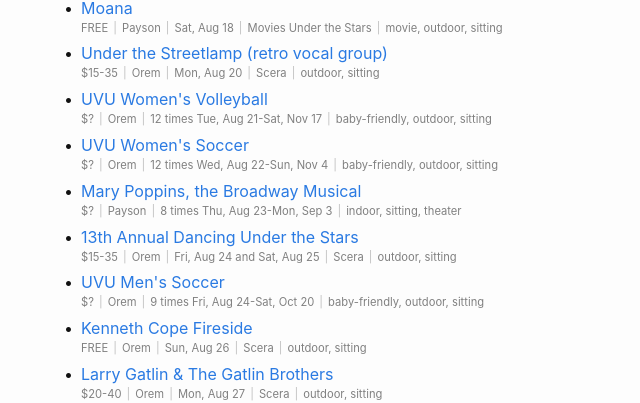
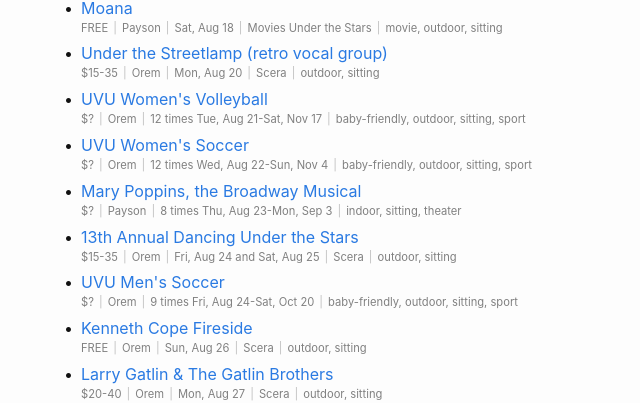
Before and after one commit to iffy/utahvalley, a Jekyll site: the page built from all.md, in a window 1280 px wide and 900 px high, scrolled down 9141 px. Shown: the part 148-551 px from the top of the window, without its empty margins (206-846 px from the left). Built offline with Jekyll 4.4.1, drawn with Linux system fonts in a browser that asks for light colours; comment, search, counter and statistics services are not loaded; some of the changed text lies outside the part shown.

Commit message:
Add sport tag

```diff
--- a/_data/events/other.yml
+++ b/_data/events/other.yml
@@ -2457,6 +2457,7 @@
   tags:
     - sitting
     - outdoor
+    - sport
     - baby-friendly
   when:
     - 2018-06-22
@@ -2580,6 +2581,7 @@
     - outdoor
     - baby-friendly
     - sitting
+    - sport
   when:
     - 2018-05-17
     - 2018-05-18
--- a/_data/events/uvu-sports-2018.yml
+++ b/_data/events/uvu-sports-2018.yml
@@ -19,6 +19,7 @@
     - sitting
     - outdoor
     - baby-friendly
+    - sport
   when:
     - 2018-05-15
     - 2018-08-22
@@ -42,6 +43,7 @@
     - sitting
     - outdoor
     - baby-friendly
+    - sport
   when:
     - 2018-08-24
     - 2018-08-27
@@ -61,6 +63,7 @@
     - sitting
     - outdoor
     - baby-friendly
+    - sport
   when:
     - 2018-08-21
     - 2018-08-28
```
